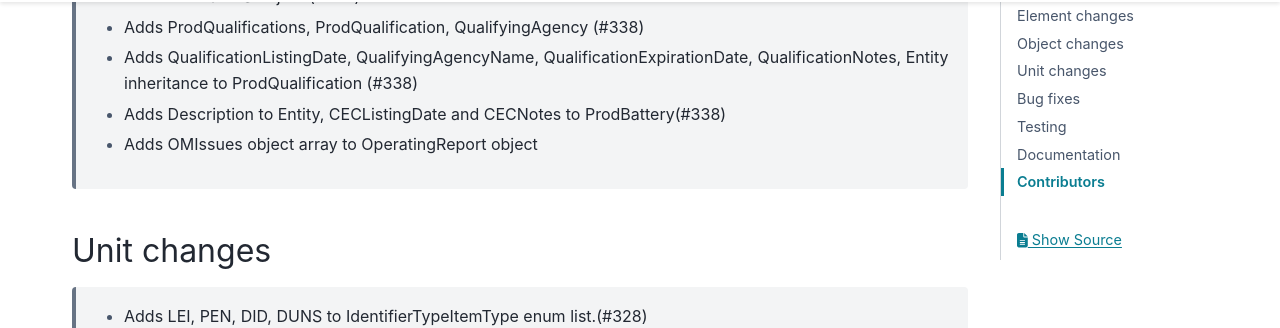
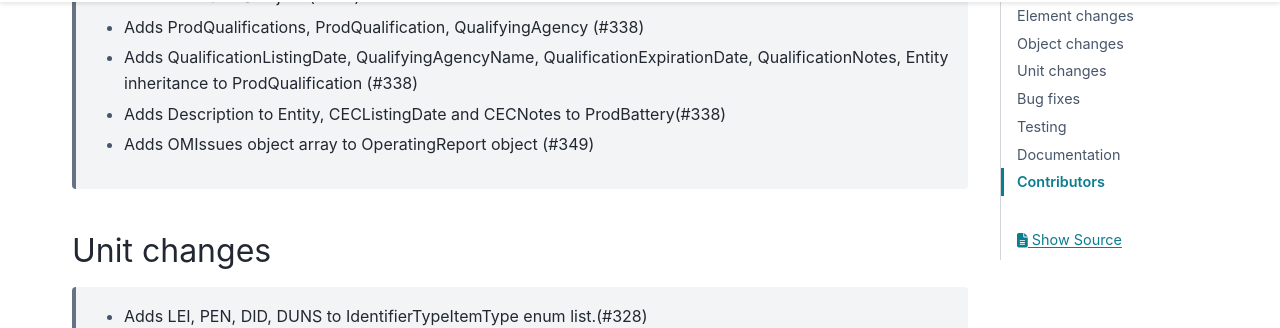
Before and after one commit to Open-Orange-Button/Orange-Button-Taxonomy, a Sphinx documentation site: the page built from docs/sphinx/source/whatsnew/whatsnew_dev.rst, in a window 1280 px wide and 900 px high, scrolled down 713 px. Shown: the part 126-454 px from the top of the window. Built offline with Sphinx 7.4.7 and the PyData theme 0.15.4, drawn with Linux system fonts in a browser that asks for light colours.

Commit message:
Adds PR ref to whatsnew_dev.rst

```diff
--- a/docs/sphinx/source/whatsnew/whatsnew_dev.rst
+++ b/docs/sphinx/source/whatsnew/whatsnew_dev.rst
@@ -18,7 +18,7 @@ Object changes
  * Adds ProdQualifications, ProdQualification, QualifyingAgency (#338)
  * Adds QualificationListingDate, QualifyingAgencyName, QualificationExpirationDate, QualificationNotes, Entity inheritance to ProdQualification (#338)
  * Adds Description to Entity, CECListingDate and CECNotes to ProdBattery(#338)
- * Adds OMIssues object array to OperatingReport object
+ * Adds OMIssues object array to OperatingReport object (#349)
 
 Unit changes
 ~~~~~~~~~~~~
```
